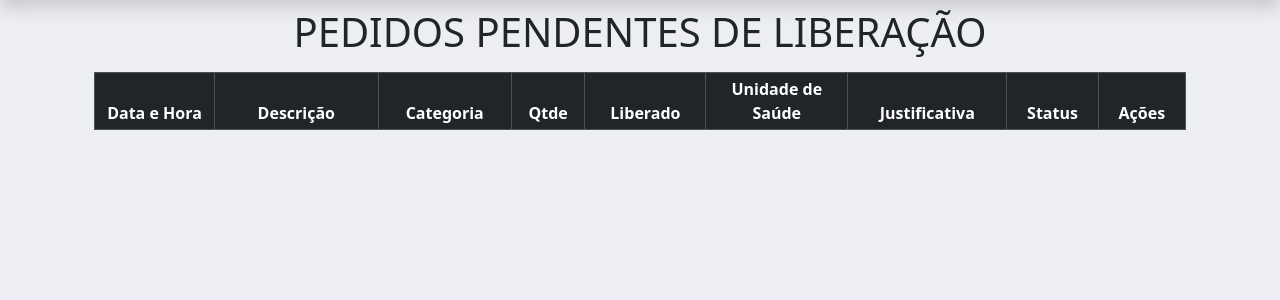
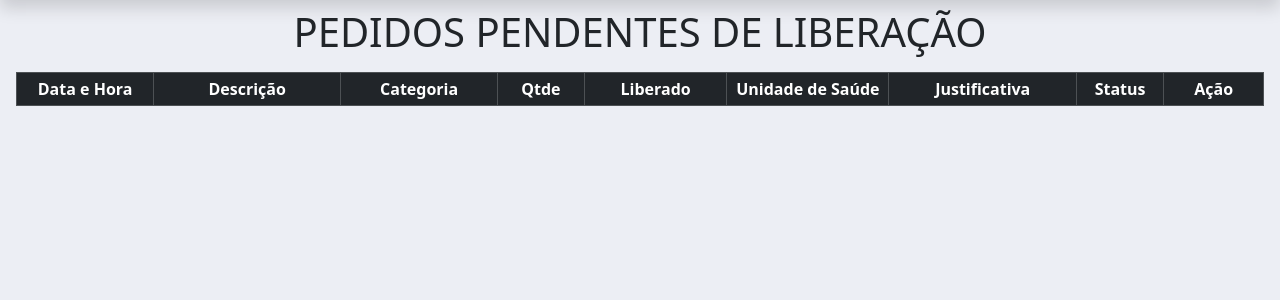
Before and after one commit to onacio/sgab-flask, a Flask app: template sgab/templates/admin/pedidos-listar.html in a window 1280 px wide. Shown: the part 73-373 px from the top of the page. Run offline with Flask 3, Linux system fonts and the light colour scheme; the template is opened without the code that fills it: most values are stand-ins (such as "Sample title", 1, 10 or a date in 2020); lists and menus that the app fills with data are empty.

Commit message:
melhorias no visual das páginas

```diff
--- a/app.py
+++ b/app.py
@@ -1,4 +1,4 @@
-from flask import Flask, render_template, redirect, url_for, request, session
+from flask import Flask, render_template, redirect, url_for, session
 from sgab.modules.auth.auth import auth
 from sgab.modules.coab.coab import coab
 from datetime import timedelta
@@ -7,7 +7,7 @@ from sgab.modules.admin.admin import admin
 
 app = Flask(__name__, template_folder='sgab/templates', static_folder='sgab/static')
 app.secret_key = "fhfhfhfhfereyew"
-app.permanent_session_lifetime = timedelta(seconds=10000)
+app.permanent_session_lifetime = timedelta(seconds=300)
 
 app.register_blueprint(auth)
 app.register_blueprint(admin)
--- a/sgab/templates/admin/pedidos-listar.html
+++ b/sgab/templates/admin/pedidos-listar.html
@@ -3,13 +3,13 @@
 {% block titulo %}Admin - Pedidos{% endblock %}
 
 {% block conteudo %}
-  <div class="container">
+  <!-- <div class="container"> -->
 
     <div class="mt-2">
       <h1><p class="text-center">PEDIDOS PENDENTES DE LIBERAÇÃO</p></h1>
     </div>
 
-    <div class="container">
+    <div class="m-3">
       {% with messages = get_flashed_messages(with_categories=true) %}
           {% if messages %}
               {% for categoria, mensagem in messages %}
@@ -27,19 +27,19 @@
       {% endwith %}
     </div>
 
-    <div class="container">
-      <table class="table table-hover table-sm table-bordered align-middle">
+    <div class="m-3">
+      <table class="table table-hover table-sm table-bordered align-middle table-striped">
         <thead class="table-dark">
         <tr class="text-center">
-            <th width="11%" scope="col">Data e Hora</th>
-            <th width="15%" scope="col">Descrição</th>
+            <th scope="col" width="11%">Data e Hora</th>
+            <th scope="col" width="15%">Descrição</th>
             <th scope="col">Categoria</th>
             <th scope="col">Qtde</th>
             <th scope="col">Liberado</th>
-            <th width="13%" scope="col">Unidade de Saúde</th>
+            <th scope="col" width="13%">Unidade de Saúde</th>
             <th scope="col">Justificativa</th>
-            <th scope="col">Status</th>
-            <th width="8%" scope="col">Ações</th>
+            <th scope="col" width="7%">Status</th>
+            <th scope="col" width="8%">Ação</th>
         </tr>
         </thead>
         <tbody>
@@ -64,11 +64,12 @@
                     {% endif %}
 
                     <td>
-                        <div class="container">
-                          <form action="{{ url_for('admin.admin_pedidos.atender_pedido', id_pedido=pedido[0]) }}">
-                            <button class="btn btn-success" type="submit">Atender</button>
-                          </form>
-                        </div>
+                        <!-- <div class="container"> -->
+                          <!-- <form action="{{ url_for('admin.admin_pedidos.atender_pedido', id_pedido=pedido[0]) }}"> -->
+                            <!-- <button class="btn btn-success" type="submit">Atender</button> -->
+                            <a class="btn btn-success btn-sm" href="{{ url_for('admin.admin_pedidos.atender_pedido', id_pedido=pedido[0]) }}"><i class="bi bi-check2-circle"></i> Atender</a>
+                          <!-- </form> -->
+                        <!-- </div> -->
                     </td>
                 </tr>
               {% endif %}
@@ -81,6 +82,6 @@
         </tbody>
       </table>
     </div>
-  </div>
+  <!-- </div>  -->
 
 {% endblock %}
```
Also changed, not shown: sgab/templates/admin/pedido-atender.html (+9 -9 lines).
